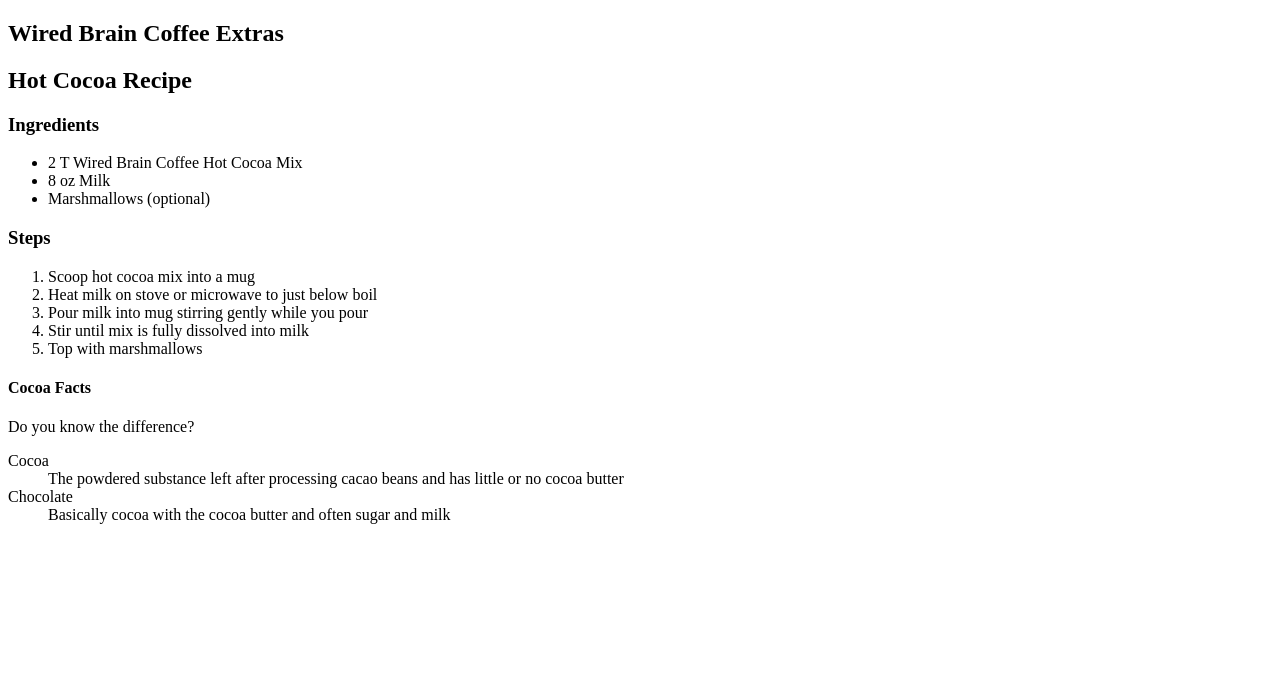
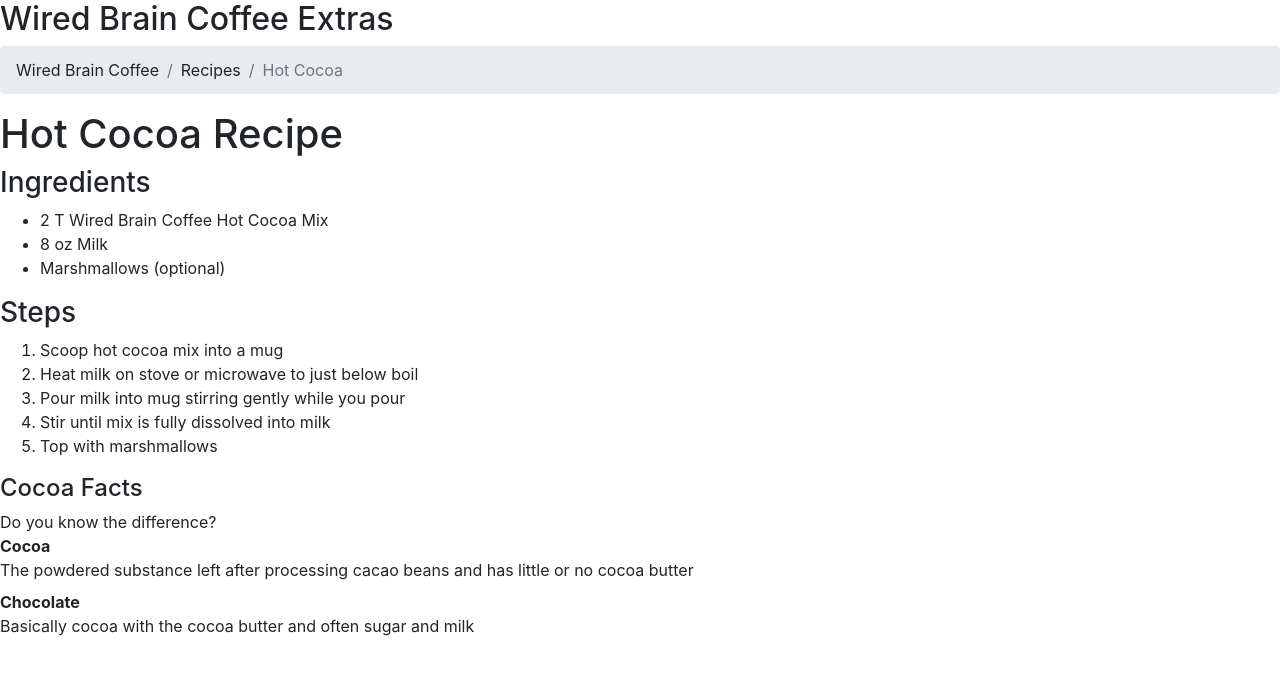
Before and after one commit to MrAlexHilton91/HTMLFundamentals, a plain HTML site: page recipes.html in a window 1280 px wide. Drawn offline with nearby package versions, Linux system fonts and the light colour scheme.

Commit message:
modern lists

```diff
--- a/recipes.html
+++ b/recipes.html
@@ -5,10 +5,16 @@
     <meta name="viewport" content="width=device-width, initial-scale=1.0">
     <meta http-equiv="X-UA-Compatible" content="ie=edge">
     <title>Hot Cocoa Recipe</title>
+    <link rel="stylesheet" href="https://stackpath.bootstrapcdn.com/bootstrap/4.3.1/css/bootstrap.min.css" />
 </head>
 <body>
     <header>
         <h2>Wired Brain Coffee Extras</h2>
+        <ol class="breadcrumb">
+            <li class="breadcrumb-item">Wired Brain Coffee</li>
+            <li class="breadcrumb-item">Recipes</li>
+            <li class="breadcrumb-item active">Hot Cocoa</li>
+        </ol>
     </header>
 
     <article title="Hot Cocoa Recipe">
```
